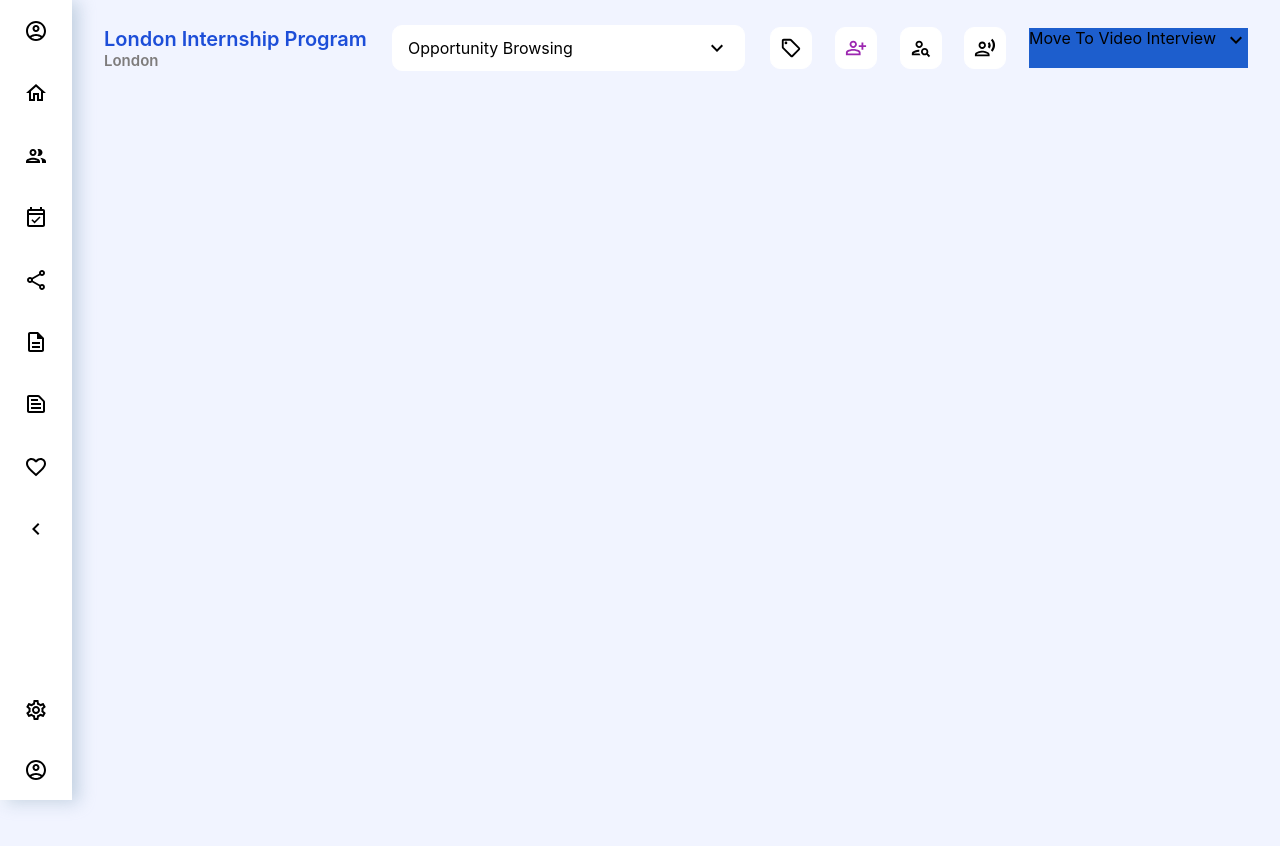
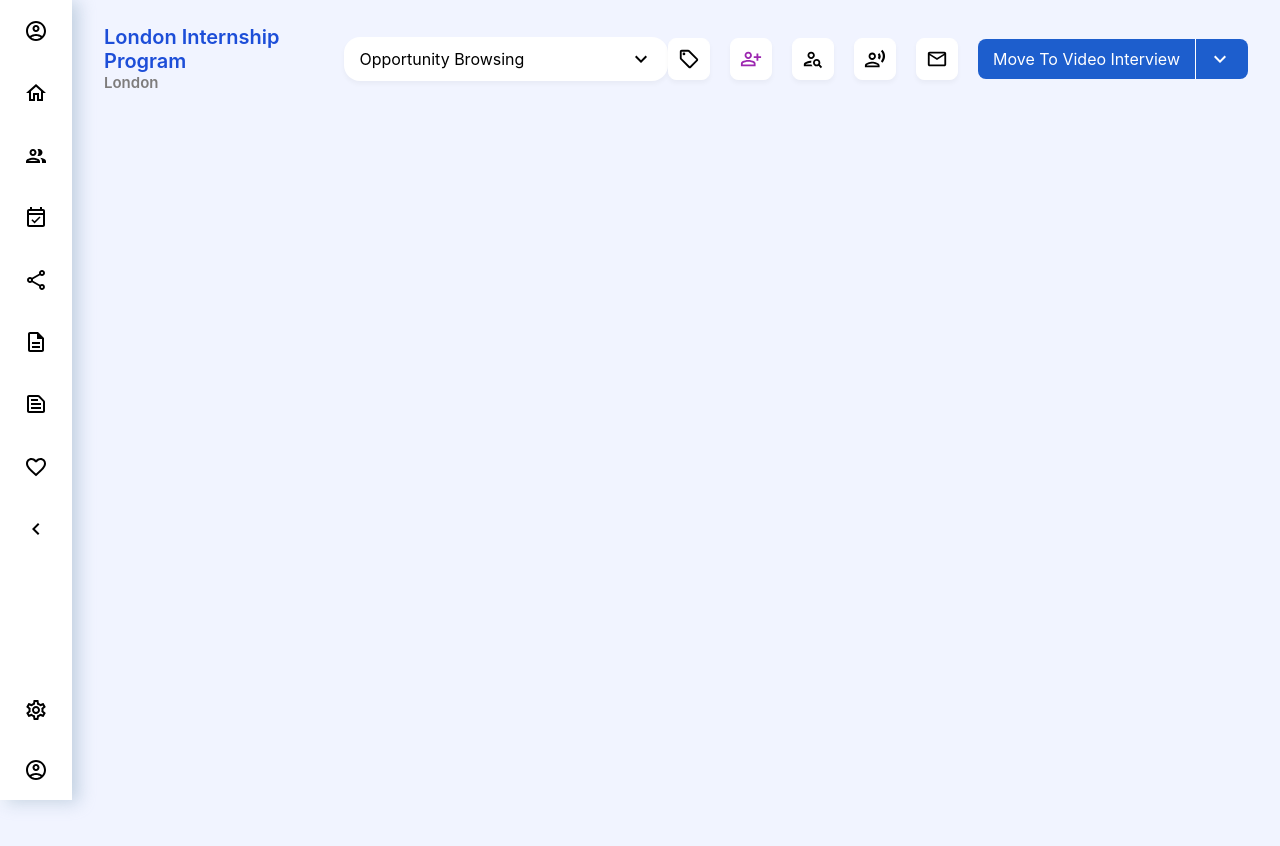
Before and after one commit to 12saif/London-Internship-Program, a React (Vite) app: page / in a window 1280 px wide. Shown: the top 846 px of the page. Built offline with nearby package versions, Linux system fonts and the light colour scheme.

Commit message:
header Completed

```diff
--- a/src/Components/Header/TopHeader.css
+++ b/src/Components/Header/TopHeader.css
@@ -24,18 +24,22 @@
     width: 321px;
     height: 40px;
     padding: 2px 15px;
-    border-radius: 10px;
-    border: 1px solid white;
+    border-radius: 16px;
+    /*border: 1px solid white;
+    */
     align-items: center;
     justify-content: space-between;
     background-color: white;
+    box-shadow: rgba(0, 0, 0, 0.04) 0px 3px 5px;
 }
 
 .right-bar {
     display: flex;
+    gap: 20px;
+    width: auto;
+    /* background-color: red; */
     justify-content: space-between;
     align-items: center;
-    width: 478px;
 }
 
 .button-check_user {
@@ -44,17 +48,42 @@
     display: flex;
     align-items: center;
     justify-content: center;
-    border-radius: 10px;
+    border-radius: 8px;
     border: 1px solid white;
     background-color: white;
+    box-shadow: rgba(0, 0, 0, 0.04) 0px 3px 5px;
+    -webkit-border-radius: 8px;
+    -moz-border-radius: 8px;
+    -ms-border-radius: 8px;
+    -o-border-radius: 8px;
 }
-.right_videoCall-button-container{
+
+.right_videoCall-button-container {
+    width: 270px;
+    height: 40px;
     display: flex;
+    /* border: 1px solid #1D4ED8; */
+    border-radius: 8px;
     background-color: #1D5ECD;
+    /* box-shadow: rgba(0, 0, 0, 0.04) 0px 3px 5px; */
+
 }
 
 .right_videoCall-button {
-    width: 195px;
+    display: flex;
+    color: white;
+    padding: 0 15px;
+    align-items: center;
+    justify-content: center;
+    border-right: 1px solid white
+}
+
+.right_videoCall-button-icon {
+    width: 20px;
     height: 40px;
-    background-color: #1D5ECD;
+    display: flex;
+    padding: 0px 12px;
+    color: white;
+    align-items: center;
+
 }
--- a/src/Components/Header/TopHeader.jsx
+++ b/src/Components/Header/TopHeader.jsx
@@ -5,6 +5,7 @@ import SellOutlinedIcon from "@mui/icons-material/SellOutlined";
 import PersonAddAltOutlinedIcon from "@mui/icons-material/PersonAddAltOutlined";
 import PersonSearchOutlinedIcon from "@mui/icons-material/PersonSearchOutlined";
 import RecordVoiceOverOutlinedIcon from "@mui/icons-material/RecordVoiceOverOutlined";
+import MailOutlineIcon from "@mui/icons-material/MailOutline";
 // import { red } from "@mui/material/colors";
 
 const TopHeader = () => {
@@ -31,9 +32,14 @@ const TopHeader = () => {
         <div className="button-check_user">
           <RecordVoiceOverOutlinedIcon color="#444444" sx={{ fontSize: 22 }} />
         </div>
+        <div className="button-check_user">
+          <MailOutlineIcon color="#444444" sx={{ fontSize: 22 }} />
+        </div>
         <div className="right_videoCall-button-container">
           <div className="right_videoCall-button">Move To Video Interview</div>
-          <KeyboardArrowDownIcon />
+          <div className="right_videoCall-button-icon">
+            <KeyboardArrowDownIcon />
+          </div>
         </div>
       </div>
     </header>
```
